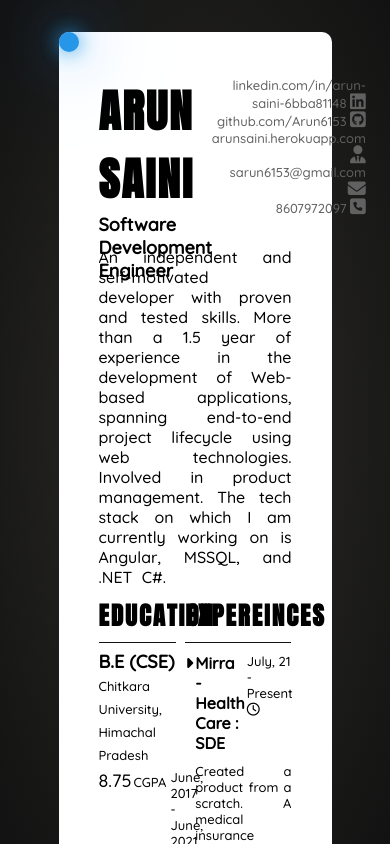
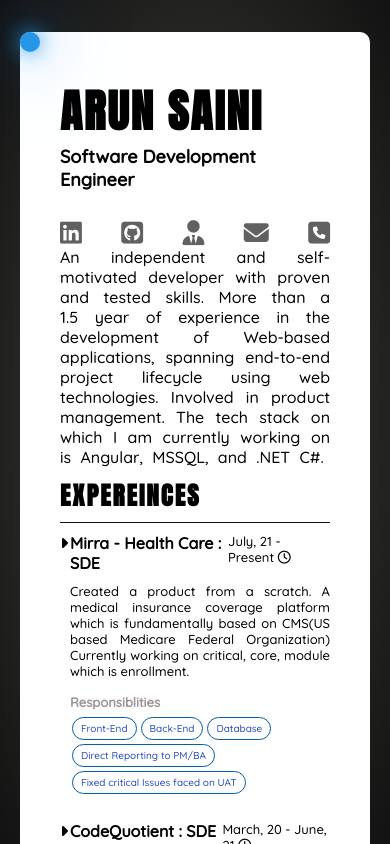
Before and after one commit to Arun6153/arunsaini, an Angular app: page / in a window 390 px wide. Built offline with nearby package versions, Linux system fonts and the light colour scheme.

Commit message:
responsive design added, with few glow features

```diff
--- a/src/app/_shared/constants.ts
+++ b/src/app/_shared/constants.ts
@@ -106,9 +106,9 @@ export const projectList:{
     link:""
   },
   {
-    name:"Gray-Scale",
+    name:"Portfolio",
     desc:"This is my portfolio which is made for fun, technology used is Angular.",
-    link:"Gray-scale.herokuapp.com"
+    link:"https://arunsaini.herokuapp.com"
   },
 ]
 
--- a/src/app/components/landing-page/landing-page.component.css
+++ b/src/app/components/landing-page/landing-page.component.css
@@ -88,13 +88,13 @@
   flex-direction: row;
 }
 .left-section {
-  width: 40%;
+  width: 48%;
 }
 .mid-section {
-  width: 5%;
+  width: 4%;
 }
 .right-section {
-  width: 55%;
+  width: 48%;
 }
 /* ENDS HERE */
 
@@ -265,6 +265,8 @@
   font-weight: var(--font-weight-lg-small);
   font-size: var(--font-size-small);
   text-align: end;
+  color: var(--font-normal-color);
+  font-style: italic;
 }
 
 .section-header div:hover{
@@ -272,17 +274,18 @@
   animation: glow 1s ease-in-out infinite alternate;
   width: 100%;
 }
+.grades-section:hover,
+.experience-section:hover,
+.project-section:hover,
+.certificate-section:hover,
+.hobbie-intrest-section:hover,
+.acheivment-section:hover,
+.skills-section:hover
+{
+  animation: color-border 5s infinite;
+}
 
-@keyframes glow {
-  from {
-    text-shadow: 0 0 20px  #bee826,
-    0 0 60px  #c4e826,
-    0 0 100px  #94e826;
-  }
-
-  to {
-    text-shadow:0 0 20px  #2663e8,
-    0 0 60px  #2696e8,
-    0 0 100px  #2696e8;
-  }
+.contacts span{
+  padding-left: 4px;
+  padding-right: 4px;
 }
--- a/src/app/components/landing-page/landing-page.component.html
+++ b/src/app/components/landing-page/landing-page.component.html
@@ -8,18 +8,18 @@
         <div class="profile">Software Development Engineer</div>
       </div>
       <div class="contacts">
-        <a class="contact-item" href="linkedin.com/in/arun-saini-6bba81148">linkedin.com/in/arun-saini-6bba81148
+        <a class="contact-item" href="linkedin.com/in/arun-saini-6bba81148"><span>linkedin.com/in/arun-saini-6bba81148</span>
           <i
             class="fab fa-linkedin"></i></a>
-        <a class="contact-item" href="github.com/Arun6153">github.com/Arun6153
+        <a class="contact-item" href="github.com/Arun6153"><span>github.com/Arun6153</span>
           <i class="fab fa-github-square"></i></a>
-        <a class="contact-item" href="arunsaini.herokuapp.com">arunsaini.herokuapp.com
+        <a class="contact-item" href="arunsaini.herokuapp.com"><span>arunsaini.herokuapp.com</span>
           <i
             class="fas fa-user-tie"></i></a>
-        <a class="contact-item" href="mailto:sarun6153@gmail.com">sarun6153@gmail.com
+        <a class="contact-item" href="mailto:sarun6153@gmail.com"><span>sarun6153@gmail.com</span>
           <i
             class="fas fa-envelope"></i></a>
-        <a class="contact-item" href="tel:8607972097">8607972097 <i class="fas
+        <a class="contact-item" href="tel:8607972097"> <span>8607972097</span> <i class="fas
             fa-phone-square"></i></a>
       </div>
     </div>
@@ -32,99 +32,6 @@
     <!-- USER DETAILS -->
     <div class="user-details-div">
       <div class="left-section">
-        <!-- GRADES SECTION -->
-        <div class="grades-section pd-y">
-          <div class="section-header">
-            <div>
-              {{ constants.section_grade }}
-            </div>
-          </div>
-        </div>
-        <div class="grade pd-y" *ngFor="let item of constants.GradesList">
-          <div class="course-org">
-            <div class="course">
-              {{ item.course }} <span>{{ item.organisation }}</span>
-            </div>
-          </div>
-          <div class="marks-timeline">
-            <div class="marks">
-              {{ item.marks }}<span>{{ item.marksType }}</span>
-            </div>
-            <div class="timeline">
-              {{ item.timeline }} <i [class]="item.icon"></i>
-            </div>
-          </div>
-        </div>
-
-        <!-- PROJECTS SECTION -->
-        <div class="project-section pd-y">
-          <div class="section-header">
-            <div>
-              {{ constants.section_project }}
-            </div>
-          </div>
-        </div>
-        <div class="project pd-y" *ngFor="let item of constants.projectList">
-          <div class="project-name">
-            <div class="course">
-              {{item.name}} <small>{{item.small}}</small>
-            </div>
-          </div>
-          <div class="project-description pd-y">
-            <div>
-              {{item.desc}}
-            </div>
-            <div class="projectlink" *ngIf="item.link">
-              {{item.link}}
-            </div>
-          </div>
-        </div>
-
-        <!-- CERTIFICATION -->
-        <div class="certificate-section pd-y">
-          <div class="section-header">
-            <div>
-              {{ constants.section_certification }}
-            </div>
-          </div>
-        </div>
-        <div class="certificate pd-y" *ngFor="let item of
-          constants.certificationList">
-          <div class="icon-div pd-y"><i [class]="item.icon"></i></div>
-          <div class="name-and-link pd-y">
-            <div class="certicate-name">
-                {{item.name}}
-            </div>
-            <a class="link-desc pd-y" target="blank" [href]=" (!item.link)? null: item.link">
-              {{item.link}}
-            </a>
-          </div>
-        </div>
-
-        <!-- HOBBIES AND INTEREST -->
-        <div class="hobbie-intrest-section pd-y">
-          <div class="section-header">
-            <div>
-              {{ constants.section_interest }}
-            </div>
-          </div>
-        </div>
-        <div class="hobie-intrest-desc pd-y" *ngFor="let item of constants.hobyIntrList">
-          <div class="hobie-intrest">
-            <div>
-              {{item.title}}
-            </div>
-            <div class="desc-hoby">
-              {{item.desc}}
-            </div>
-          </div>
-        </div>
-
-      </div>
-
-      <div class="mid-section"></div>
-
-      <div class="right-section">
         <!-- EXPERIENCE SECTION -->
         <div class="experience-section pd-y">
           <div class="section-header">
@@ -161,28 +68,59 @@
           </div>
         </div>
 
-        <!-- ACHIEVMENTS -->
-        <div class="acheivment-section pd-y">
+
+        <!-- PROJECTS SECTION -->
+        <div class="project-section pd-y">
           <div class="section-header">
             <div>
-              {{ constants.section_acheiv }}
+              {{ constants.section_project }}
             </div>
           </div>
         </div>
-        <div class="acheivment pd-y" *ngFor="let item of
-          constants.achievmentList">
-          <div class="icon-div pd-y"><i [class]="item.icon"></i></div>
-          <div class="rank-name-organisation pd-y">
-              <span class="ranks" *ngIf="item.rank">
-                {{item.rank}}
-              </span>
-              <span class="achiev-desc">
-                {{item.desc}}
-              </span>
-              <span class="orgnisation" *ngIf="item.org">{{" - " +item.org}}</span>
+        <div class="project pd-y" *ngFor="let item of constants.projectList">
+          <div class="project-name">
+            <div class="course">
+              {{item.name}} <small>{{item.small}}</small>
+            </div>
+          </div>
+          <div class="project-description pd-y">
+            <div>
+              {{item.desc}}
+            </div>
+            <div class="projectlink" *ngIf="item.link">
+              <a [href]="item.link" class="projectlink">{{item.link}}</a>
+            </div>
           </div>
         </div>
 
+        <!-- CERTIFICATION -->
+        <div class="certificate-section pd-y">
+          <div class="section-header">
+            <div>
+              {{ constants.section_certification }}
+            </div>
+          </div>
+        </div>
+        <div class="certificate pd-y" *ngFor="let item of
+          constants.certificationList">
+          <div class="icon-div pd-y"><i [class]="item.icon"></i></div>
+          <div class="name-and-link pd-y">
+            <div class="certicate-name">
+                {{item.name}}
+            </div>
+            <a class="link-desc pd-y" target="blank" [href]=" (!item.link)? null: item.link">
+              {{item.link}}
+            </a>
+          </div>
+        </div>
+
+
+
+      </div>
+
+      <div class="mid-section"></div>
+
+      <div class="right-section">
         <!-- SKILLS -->
         <div class="skills-section pd-y">
           <div class="section-header">
@@ -209,6 +147,71 @@
             </ng-container>
           </div>
         </div>
+
+        <!-- ACHIEVMENTS -->
+        <div class="acheivment-section pd-y">
+          <div class="section-header">
+            <div>
+              {{ constants.section_acheiv }}
+            </div>
+          </div>
+        </div>
+        <div class="acheivment pd-y" *ngFor="let item of
+          constants.achievmentList">
+          <div class="icon-div pd-y"><i [class]="item.icon"></i></div>
+          <div class="rank-name-organisation pd-y">
+              <span class="ranks" *ngIf="item.rank">
+                {{item.rank}}
+              </span>
+              <span class="achiev-desc">
+                {{item.desc}}
+              </span>
+              <span class="orgnisation" *ngIf="item.org">{{" - " +item.org}}</span>
+          </div>
+        </div>
+
+         <!-- GRADES SECTION -->
+         <div class="grades-section pd-y">
+          <div class="section-header">
+            <div>
+              {{ constants.section_grade }}
+            </div>
+          </div>
+        </div>
+        <div class="grade pd-y" *ngFor="let item of constants.GradesList">
+          <div class="course-org">
+            <div class="course">
+              {{ item.course }} <span>{{ item.organisation }}</span>
+            </div>
+          </div>
+          <div class="marks-timeline">
+            <div class="marks">
+              {{ item.marks }}<span>{{ item.marksType }}</span>
+            </div>
+            <div class="timeline">
+              {{ item.timeline }} <i [class]="item.icon"></i>
+            </div>
+          </div>
+        </div>
+
+        <!-- HOBBIES AND INTEREST -->
+        <div class="hobbie-intrest-section pd-y">
+          <div class="section-header">
+            <div>
+              {{ constants.section_interest }}
+            </div>
+          </div>
+        </div>
+        <div class="hobie-intrest-desc pd-y" *ngFor="let item of constants.hobyIntrList">
+          <div class="hobie-intrest">
+            <div>
+              {{item.title}}
+            </div>
+            <div class="desc-hoby">
+              {{item.desc}}
+            </div>
+          </div>
+        </div>
       </div>
     </div>
   </div>
--- a/src/styles.css
+++ b/src/styles.css
@@ -13,7 +13,7 @@
 
 :root{
   --bg-color:#fff;
-  --bg-image: radial-gradient(#2e2d29, #121212);
+  --bg-image: radial-gradient(#474640, #121212);
 
   /* FONT-FAMILY */
   --font-family-big:'Anton', sans-serif;
@@ -50,9 +50,11 @@
   background-image: var(--bg-image);
   overflow: auto;
   padding: 2rem 15%;
+  transition: .3s;
 }
 
 .main-div{
+  transition: .3s;
   max-width: 1140px;
   margin: auto;
   position: relative;
@@ -93,6 +95,29 @@
   }
 }
 
+@keyframes glow {
+  from {
+    text-shadow: 0 0 20px  #bee826,
+    0 0 60px  #c4e826,
+    0 0 100px  #94e826;
+  }
+
+  to {
+    text-shadow:0 0 20px  #2663e8,
+    0 0 60px  #2696e8,
+    0 0 100px  #2696e8;
+  }
+}
+
+@keyframes color-border {
+  0%{
+    border-bottom-color: #2696e8;
+  }
+  100%{
+    border-bottom-color: #bee826;
+  }
+}
+
 .cursor:befor{
   content: '';
   position: absolute;
@@ -102,3 +127,41 @@
   opacity: .2;
   transform: translate(-30%,-30% );
 }
+
+
+@media only screen and (max-width:991px) {
+  .god-container{
+    padding-left: 20px;
+    padding-right: 20px;
+  }
+  .main-div{
+    position: relative;
+    margin: auto;
+    width: 100%;
+  }
+  .mid-section{
+    display: none;
+  }
+  .user-details-div, .demographic-section, .skills
+  {
+    flex-direction: column !important;
+  }
+  .contacts{
+    flex-direction: row !important;
+    margin-bottom: 10px !important;
+    justify-content: space-between !important;
+    width: 100% !important;
+    padding: 0px !important;
+    align-items: center !important;
+  }
+  .contacts span{
+    display: none;
+  }
+  .contacts i{
+    font-size: var(--font-size-lg-small) !important;
+  }
+  .left-section, .right-section, .left, .right{
+    width: 100% !important;
+  }
+
+}
```
